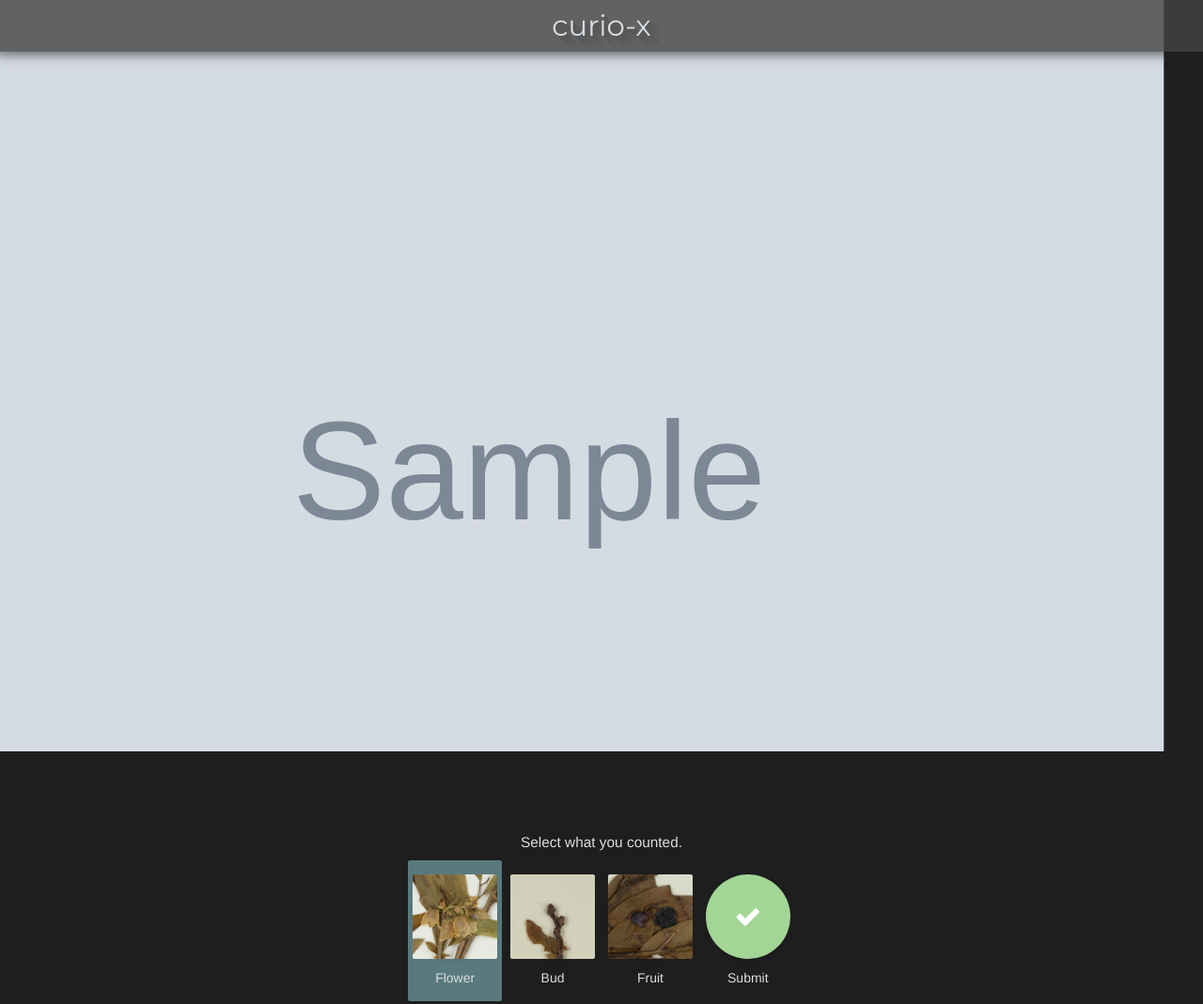
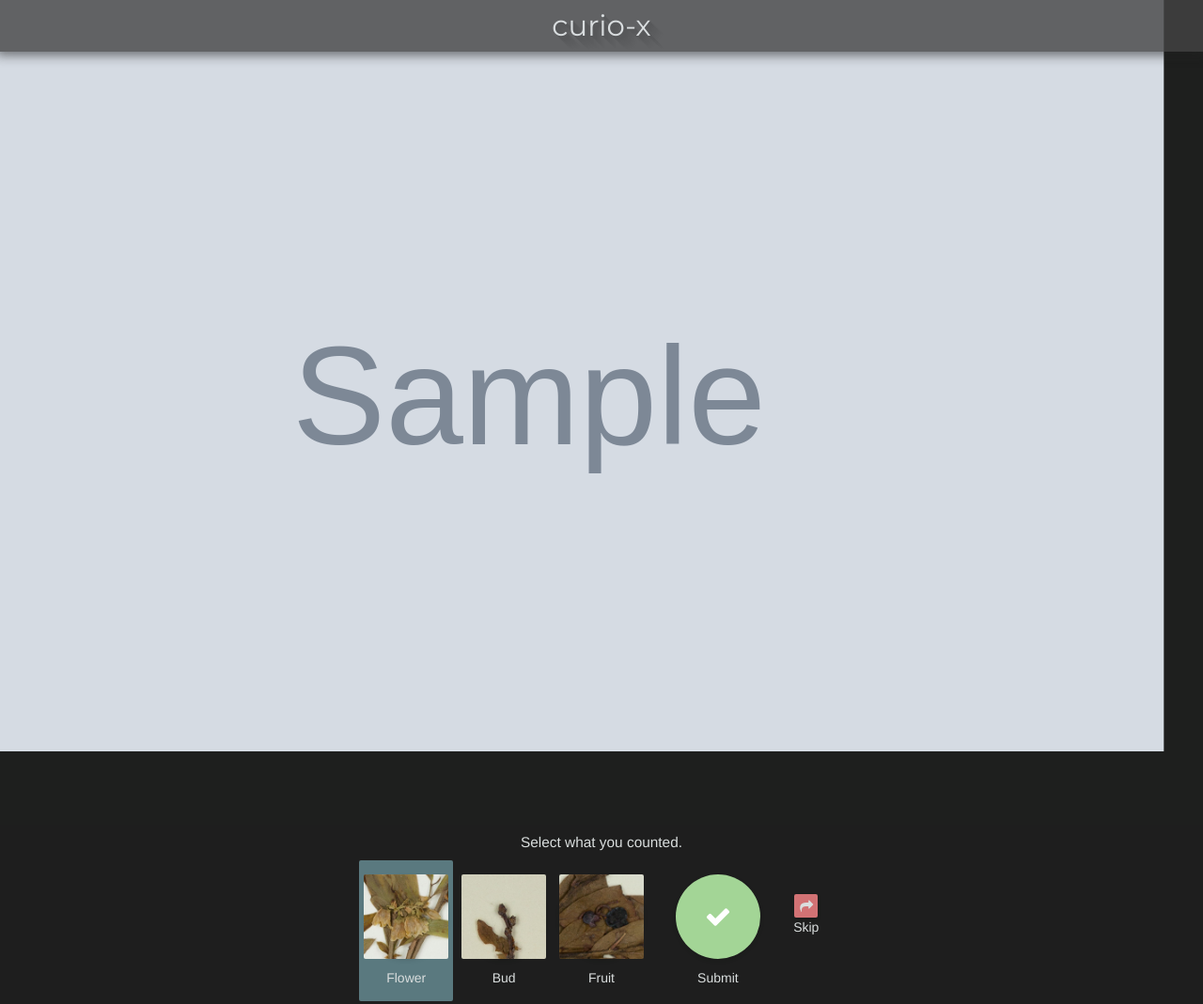
Before and after one commit to mrchaarlie/Curio-X, a Django app: template templates/game2.html in a window 1280 px wide. Shown: the whole page at 94% size. Run offline with Django 3.2, Linux system fonts and the light colour scheme; the template is opened without the code that fills it: most values are stand-ins (such as "Sample title", 1, 10 or a date in 2020); grey boxes marked "Sample" are stand-in pictures; some libraries are stand-ins or nearby versions.

Commit message:
add skip 2 game2

```diff
--- a/static/css/style.css
+++ b/static/css/style.css
@@ -224,7 +224,7 @@ button:hover{
 }
 .skip-container{
 	margin: 3px 5px;
-	padding: 35px 0;
+	padding: 36px 0;
 	min-width: 20px;
 	display: inline-block;
 	max-width: 70px;
--- a/templates/game2.html
+++ b/templates/game2.html
@@ -79,13 +79,15 @@
 
 		<!-- Main -->
 		<div class="toggle-bg text-center">
+
+			<div class="instructions">Select what <!--<span class="emphasis">fruit</span> -->you counted.</div>
+
 			<div class="button-container">
 				<button class="toggle-button raised" id="flower-button">
 				<img class="button-image" src="{% static 'img/flower1.jpg' %}"><paper-ripple class="circle recenteringTouch" fit></paper-ripple>
 				</button>
 				<span>Flower</span>
 			</div>
-
 
 			<div class="button-container">
 				<button class="toggle-button raised" id="bud-button">
@@ -101,8 +103,7 @@
 				<span>Fruit</span>
 			</div>
 
-			<div class="instructions">Select what <!--<span class="emphasis">fruit</span> -->you counted.</div>
-			<div class="button-container">
+			<div class="button-container left-indent">
 				<form action="/game/post2" method="post" id="postForm">
 				{% csrf_token %}
 					<button class="raised submit green" id="submit-button">
@@ -111,6 +112,18 @@
 					</button>
 				</form>
 				<span>Submit</span>
+			</div>
+
+			<div class="skip-container skip-game-2">
+				<form action="/game/skip" method="post">
+				{% csrf_token %}
+					<button class="raised skip red" id="skip-button">
+						<i class="fa fa-share"></i>
+						<paper-ripple class="circle recenteringTouch" fit></paper-ripple>
+					</button>
+				</form>
+				<span>Skip</span>
+
 			</div>
 
 			<!-- TODO: Add skip button -->
```
